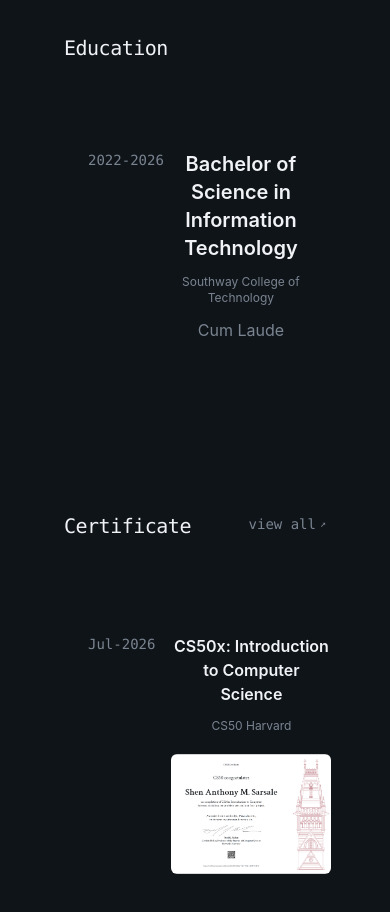
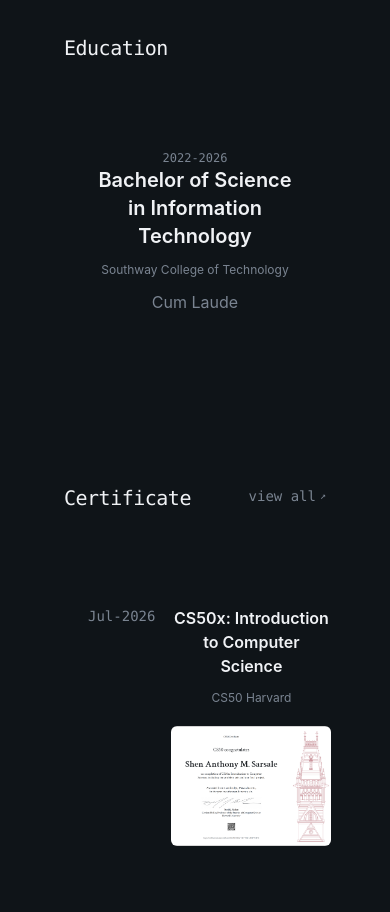
Before and after one commit to Ein-shen/My-porfolio, a React (Vite) app: page / in a window 390 px wide. Shown: the part 5300-6212 px from the top of the page. Built offline with nearby package versions, Linux system fonts and the light colour scheme; the HTML template or start-up script is replaced by a standard one.

Commit message:
added changes in the education same to experience style

```diff
--- a/src/sections/Education.jsx
+++ b/src/sections/Education.jsx
@@ -24,8 +24,8 @@
                     <div className="relative">
                         {Educ.map((edu, idx) => (
                             <div key={idx} className="pb-10">
-                                <div className="flex flex-row items-start gap-4  p-6 rounded-2xl transition-all duration-500">
-                                    <span className="text-sm text-muted-foreground font-mono font-medium shrink-0">
+                                <div className="flex flex-col items-center  rounded-2xl p-6 transition-all duration-500 sm:flex-row sm:items-start ">
+                                    <span className="theme-muted shrink-0 text-muted-foreground font-mono text-xs font-medium sm:w-24 sm:text-sm ">
                                         {edu.period}
                                     </span>
 
```
